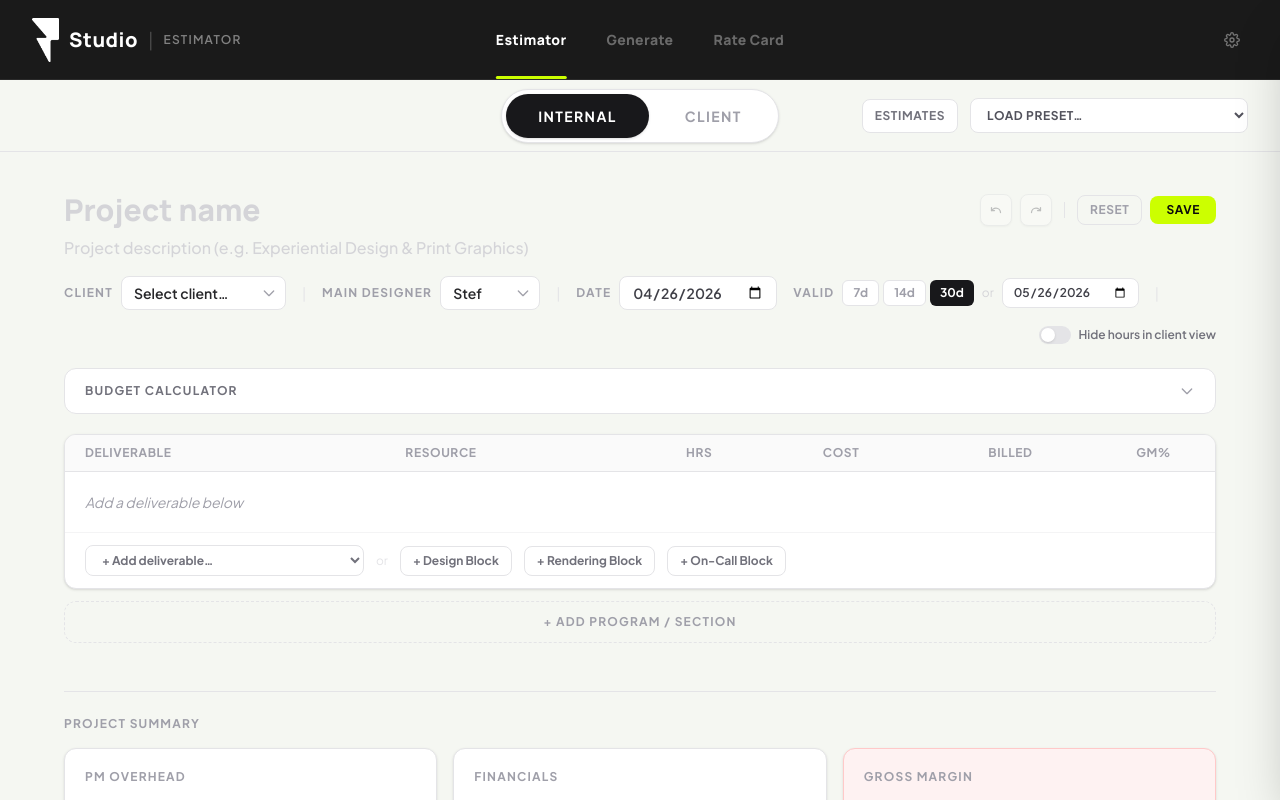
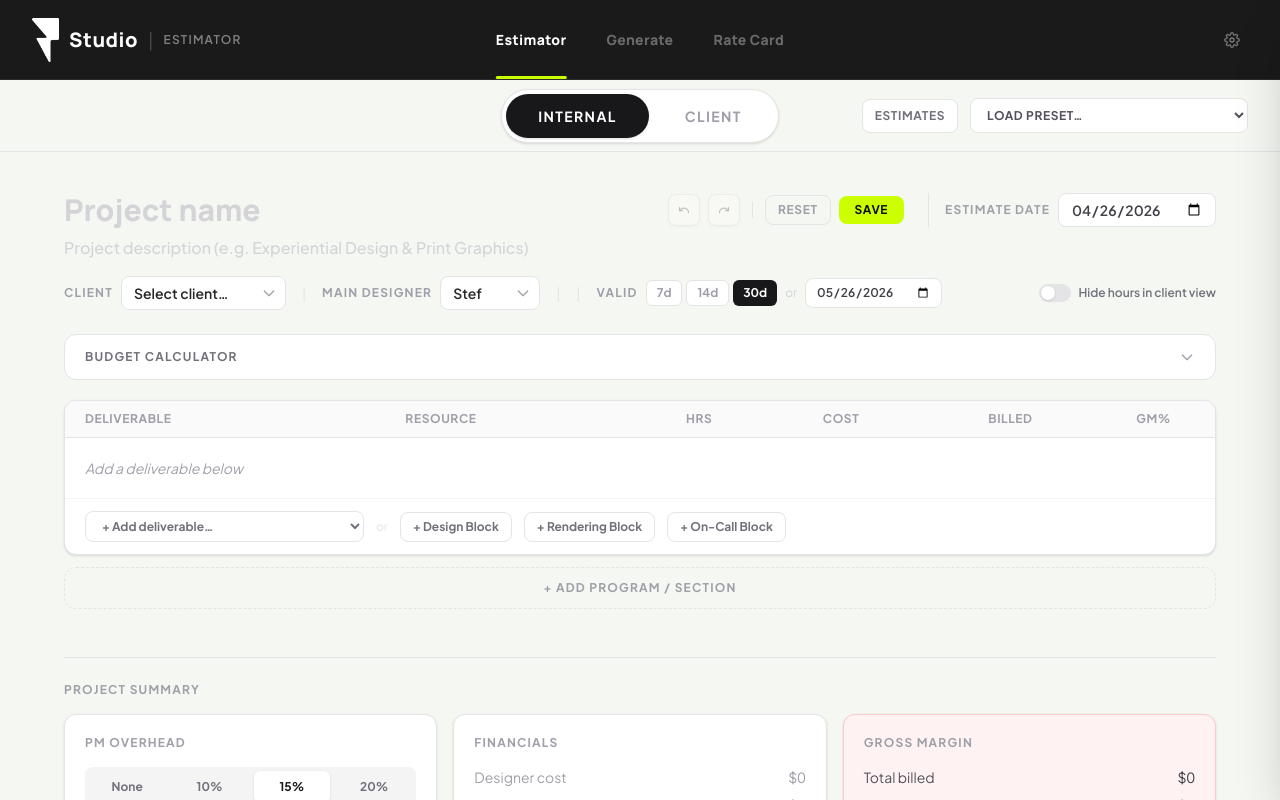
Before and after one commit to lhbidesign/project-estimator, a React (Vite) app: page / in a window 1280 px wide. Shown: the top 800 px of the page. Built offline with nearby package versions, Linux system fonts and the light colour scheme.

Commit message:
Reorganize estimator meta row layout
- Move date picker to Row 1, right-aligned, labeled 'Estimate Date'
- Move address to Row 2 after EST number (where Valid was)
- Place Valid section after address with a '|' divider between them

Co-Authored-By: Claude Sonnet 4.6 <noreply@anthropic.com>

```diff
--- a/src/components/ProjectMeta.jsx
+++ b/src/components/ProjectMeta.jsx
@@ -64,7 +64,7 @@ export default function ProjectMeta({
 
   return (
     <div className="mb-6">
-      {/* Row 1: project name + undo/redo/reset/save */}
+      {/* Row 1: project name + undo/redo/reset/save + estimate date (right) */}
       <div className="flex items-center gap-2 mb-4">
         <input
           value={projectName}
@@ -119,6 +119,19 @@ export default function ProjectMeta({
               {saveError === 'name' ? 'Add a project name' : 'Select a client'}
             </p>
           )}
+        </div>
+
+        {/* Estimate Date — right-aligned */}
+        <div className="flex items-center gap-2 ml-4 pl-4 border-l border-zinc-200">
+          <span className="text-xs font-black uppercase tracking-widest text-zinc-400 flex-shrink-0"
+            style={{ fontFamily: 'var(--font-body)' }}>Estimate Date</span>
+          <input
+            type="date"
+            value={estimateDate}
+            onChange={e => setEstimateDate(e.target.value)}
+            className="focus-light border border-zinc-200 rounded-lg px-3 py-1.5 text-sm font-semibold text-zinc-700 bg-white outline-none focus:border-zinc-900 cursor-pointer"
+            style={{ fontFamily: 'var(--font-body)' }}
+          />
         </div>
       </div>
 
@@ -222,24 +235,30 @@ export default function ProjectMeta({
 
         <span className="text-zinc-200 text-sm hidden lg:block">|</span>
 
-        {/* Estimate number + Date */}
+        {/* Estimate number */}
         {estimateNumber && (
           <span className="text-xs font-black text-zinc-400 tabular" style={{ fontFamily: 'var(--font-body)' }}>
             {estimateNumber}
           </span>
         )}
 
+        {/* Client address */}
+        {clientId && (
           <div className="flex items-center gap-2">
             <span className="text-xs font-black uppercase tracking-widest text-zinc-400 flex-shrink-0"
-            style={{ fontFamily: 'var(--font-body)' }}>Date</span>
+              style={{ fontFamily: 'var(--font-body)' }}>Address</span>
             <input
-            type="date"
-            value={estimateDate}
-            onChange={e => setEstimateDate(e.target.value)}
-            className="focus-light border border-zinc-200 rounded-lg px-3 py-1.5 text-sm font-semibold text-zinc-700 bg-white outline-none focus:border-zinc-900 cursor-pointer"
+              value={clientAddress}
+              onChange={e => setClientAddress(e.target.value)}
+              placeholder="Client address (optional)"
+              className="focus-light bg-transparent text-sm font-medium text-zinc-600 placeholder-zinc-300 border-none outline-none w-56 hover:text-zinc-800 transition-colors"
               style={{ fontFamily: 'var(--font-body)' }}
+              aria-label="Client address"
             />
           </div>
+        )}
+
+        <span className="text-zinc-200 text-sm">|</span>
 
         {/* Validity period — quick buttons + expiry date picker */}
         <div className="flex items-center gap-2 flex-wrap">
@@ -284,24 +303,6 @@ export default function ProjectMeta({
           />
         </div>
 
-        <span className="text-zinc-200 text-sm hidden lg:block">|</span>
-
-        {/* Client address */}
-        {clientId && (
-          <div className="flex items-center gap-2">
-            <span className="text-xs font-black uppercase tracking-widest text-zinc-400 flex-shrink-0"
-              style={{ fontFamily: 'var(--font-body)' }}>Address</span>
-            <input
-              value={clientAddress}
-              onChange={e => setClientAddress(e.target.value)}
-              placeholder="Client address (optional)"
-              className="focus-light bg-transparent text-sm font-medium text-zinc-600 placeholder-zinc-300 border-none outline-none w-64 hover:text-zinc-800 transition-colors"
-              style={{ fontFamily: 'var(--font-body)' }}
-              aria-label="Client address"
-            />
-          </div>
-        )}
-
         {/* Hide hours toggle */}
         <label className="flex items-center gap-2 ml-auto cursor-pointer">
           <div
```
Lines whose indentation alone changed are shown as unchanged.
